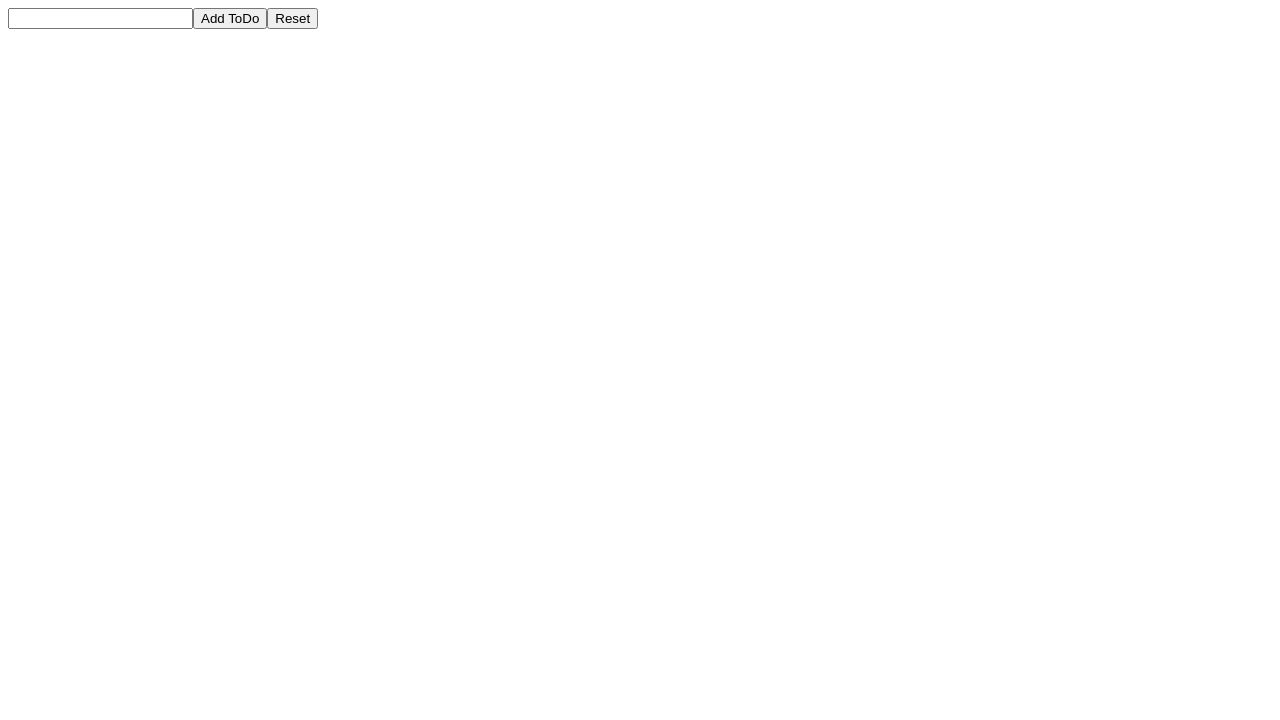
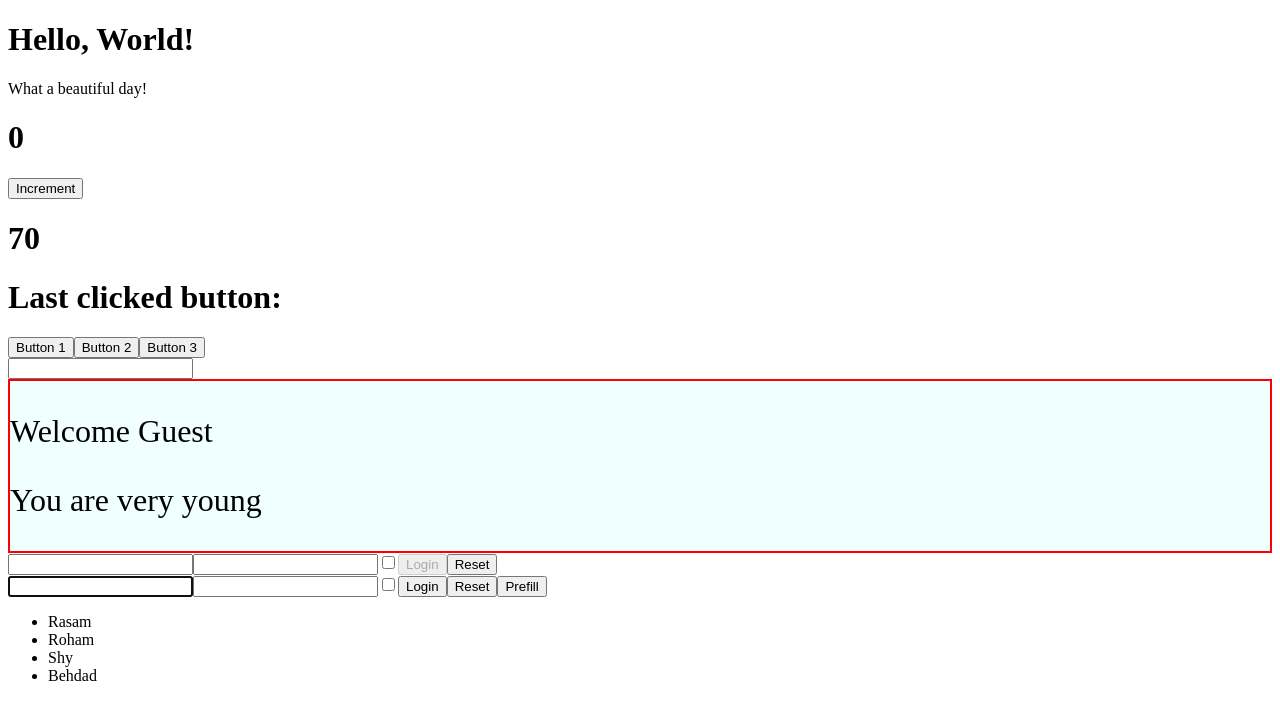
Before and after one commit to cyberRasam/React-exercises-Develhope, a React (Create React App) app in the folder my-app/: page / in a window 1280 px wide. Shown: the top 720 px of the page. Built offline with nearby package versions, Linux system fonts and the light colour scheme.

Commit message:
exc done

```diff
--- a/my-app/src/components/App.jsx
+++ b/my-app/src/components/App.jsx
@@ -1,4 +1,5 @@
 import React from 'react';
+
 import ClickCounter from './ClickCounter';
 import ClickTracker from './ClickTracker';
 import Colors from './Colors';
@@ -11,6 +12,7 @@ import ToDoList from './ToDoList';
 import UncontrolledLogin from './UncontrolledLogin';
 import { Welcome } from './Welcome';
 
+
 export class App extends React.Component {
   render() {
     const persons = [
@@ -21,17 +23,17 @@ export class App extends React.Component {
     ]
     return (
       <div>
-        {/* <Hello />
-        <Welcome name="John" age={19} />
+        <Hello />
+        {/* <Welcome name="John" age={19} /> */}
         <ClickCounter />
         <Counter initialValue={10} incTime={500} incAmount={30}></Counter>
         <ClickTracker />
         <InteractiveWelcome />
         <Login  />
         <UncontrolledLogin />
-        <Colors items={persons}/>  */}
+        <Colors items={persons}/>
 
-        <ToDoList render={(items, handleRemove) => (
+        {/* <ToDoList render={(items, handleRemove) => (
           <ul>
             {items.map((todo, index) => (
               <li key={index}>
@@ -40,7 +42,9 @@ export class App extends React.Component {
               </li>
             ))}
           </ul>
-        )} />
+        )} /> */}
+
+
 
       </div>
     );
--- a/my-app/src/components/Welcome.jsx
+++ b/my-app/src/components/Welcome.jsx
@@ -5,7 +5,7 @@ export class Welcome extends React.Component {
   render() {
     return (
 
-      <div>
+      <div className='welcome'>
         {
           !!this.props.name
           ? <p>Welcome {this.props.name}</p>
--- /dev/null
+++ b/my-app/src/index.css
@@ -0,0 +1,5 @@
+.welcome {
+    border: 2px solid red;
+    background-color: azure;
+    font-size: 2rem;
+}
--- a/my-app/src/index.js
+++ b/my-app/src/index.js
@@ -1,5 +1,6 @@
 import { createRoot } from 'react-dom/client';
 import { App } from './components/App';
+import './index.css'
 
 const root = createRoot(document.getElementById('root'));
 
```
